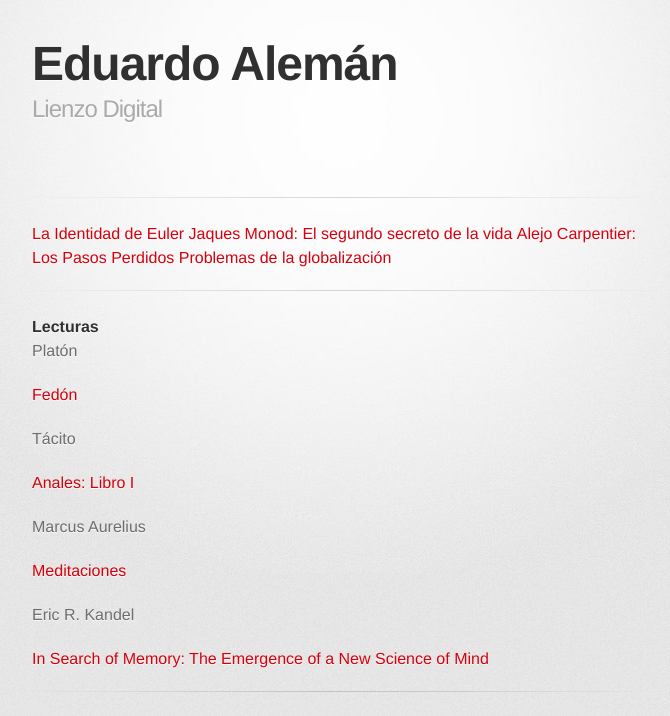
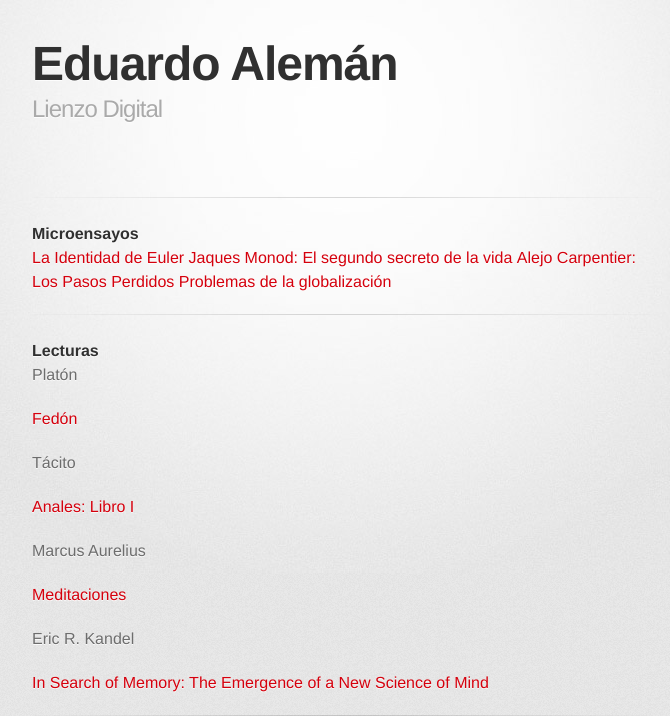
Before and after one commit to lampsacus/lampsacus.github.io, a Jekyll site: the page built from index.md, in a window 1280 px wide and 900 px high, cut to the strip 0-716 px from the top of the window. Shown: the whole strip, without its empty margins (298-968 px from the left). Built offline with Jekyll 4.4.1, drawn with Linux system fonts in a browser that asks for light colours; some web fonts are replaced.

Commit message:
Microensayos

```diff
--- a/index.md
+++ b/index.md
@@ -1,6 +1,8 @@
 ---
 layout: default
 ---
+#### Microensayos
+
 [La Identidad de Euler](/blog/la-identidad-de-euler.md) [Jaques Monod: El segundo secreto de la vida](/blog/Jaques_Monod.html) [Alejo Carpentier: Los Pasos Perdidos](/blog/Alejo_Carpentier.md) [Problemas de la globalización](/blog/problemas-de-la-globalizacion.md)
 
 * * *
```
